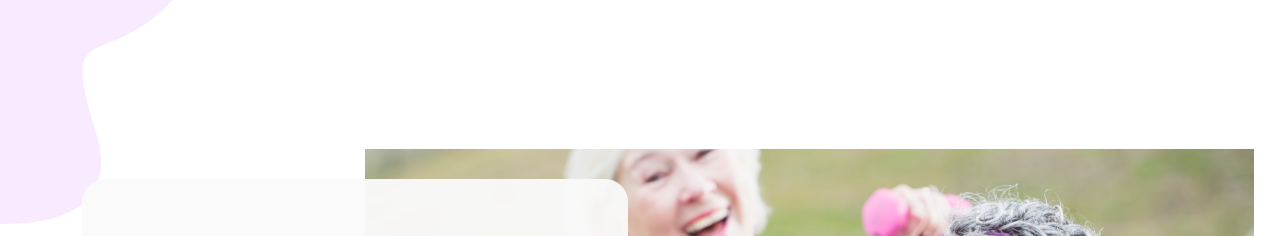
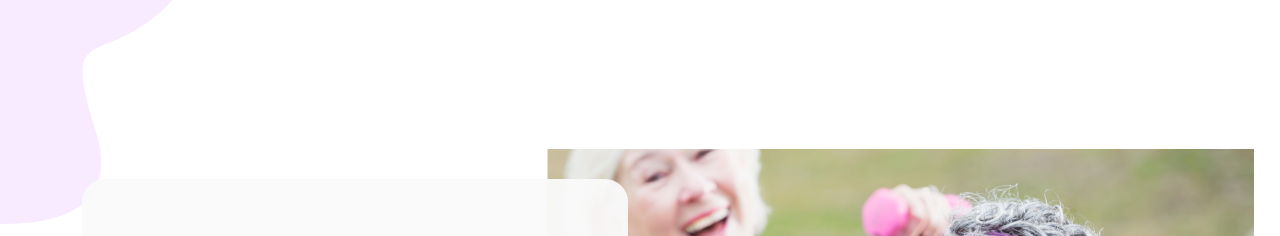
Before and after one commit to amfleonardo/site-clube-melhor-idade, a plain HTML site: page index.html in a window 1280 px wide. Shown: the part 170-406 px from the top of the page. Drawn offline with nearby package versions, Linux system fonts and the light colour scheme.

Commit message:
feat: ajusta imagens

```diff
--- a/assets/css/templatemo-tale-seo-agency.css
+++ b/assets/css/templatemo-tale-seo-agency.css
@@ -854,9 +854,9 @@ Banner Style
 }
 
     .main-banner:after {
-        content: url(../images/duas_senhoras_w.png);
+        content: url(../images/duas_senhoras_w_novo.png);
         top: 265px;
-        right: 55px;
+        right: 0px;
         position: absolute;
         width: 915px;
         height: 500px;
@@ -949,7 +949,7 @@ Services Style
 
     .services::before {
         content: url(../images/casal_fit.png);
-        top: 35px;
+        top: 130px;
         left: 270px;
         position: absolute;
         width: 610px;
```
Also changed, not shown: assets/images/duas_senhoras_w_novo.png (added).
